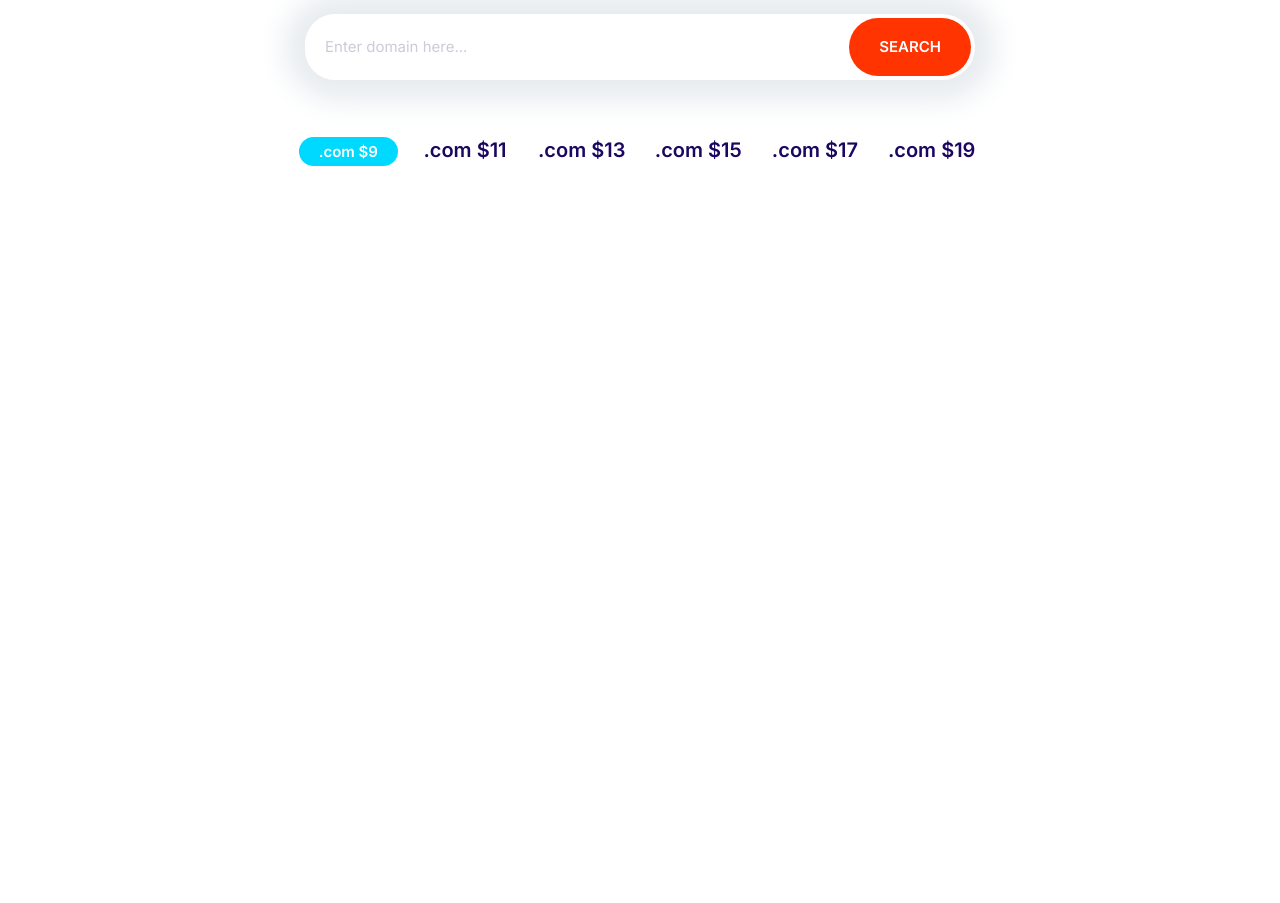
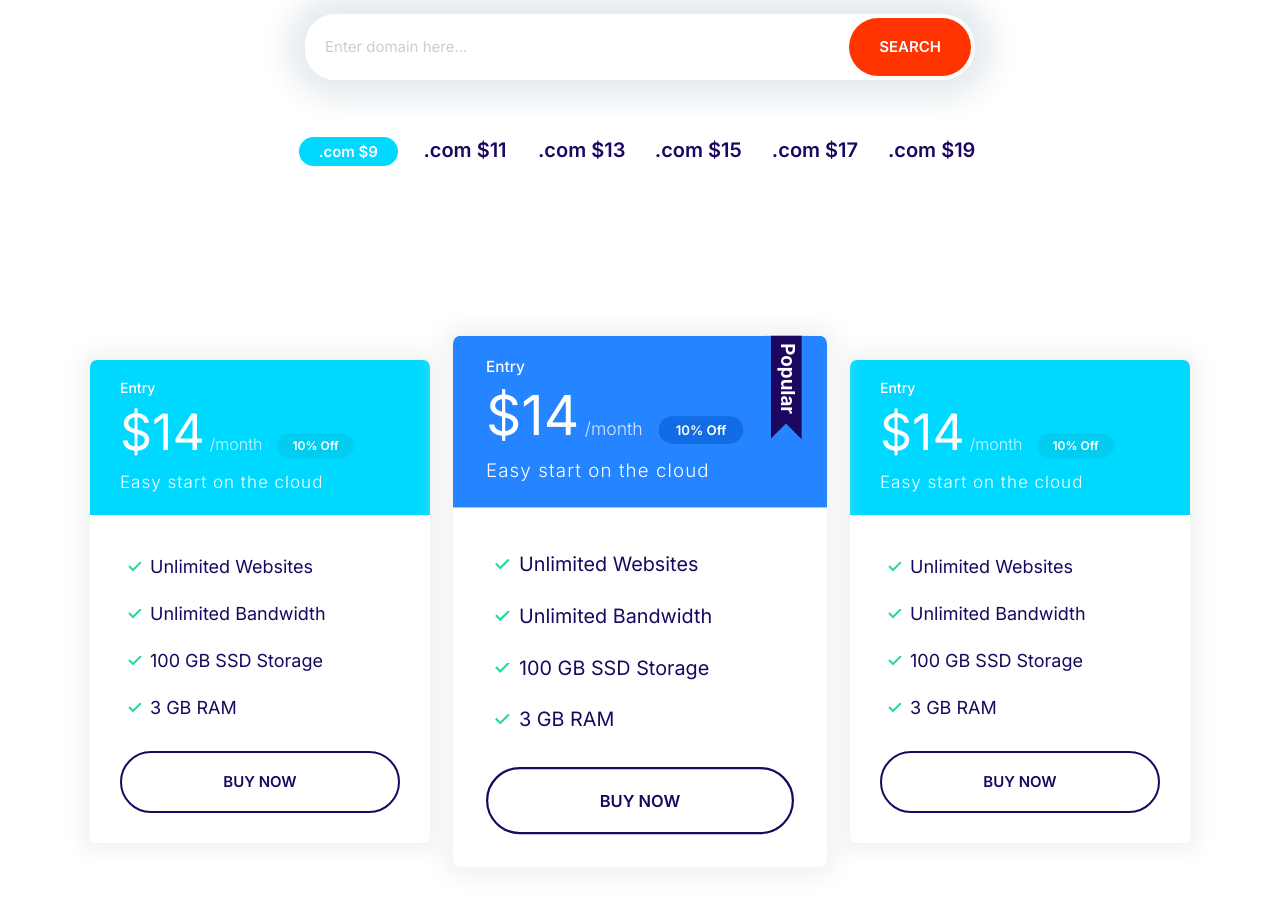
Before and after one commit to mektefaie/EKdev, a plain HTML site: page index.html in a window 1280 px wide. Shown: the part 951-1854 px from the top of the page. Before the commit the page ends 1251 px from the top, so only its background shows below. Drawn offline with Linux system fonts and the light colour scheme.

Commit message:
Add plans block

```diff
--- a/CSS/styles.css
+++ b/CSS/styles.css
@@ -332,11 +332,19 @@ a {
   color: #fff;
 }
 
+.card--primary .badge--primary {
+  background: #126de4;
+}
+
 .card--secondary .badge--secondary {
   background: #02cdf1;
 }
 
 /* Plans */
+.plan {
+  transition: transform 0.2s ease-out;
+}
+
 .plan__name {
   color: #fff;
   margin: 0;
@@ -366,6 +374,10 @@ a {
   margin-bottom: 2rem;
 }
 
+.plan--popular {
+  transform: scale(1.1);
+}
+
 .plan--popular .card__header {
   position: relative;
 }
@@ -377,6 +389,13 @@ a {
   position: absolute;
   top: -6px;
   right: 5%;
+}
+
+.plan:hover {
+  transform: scale(1.05);
+}
+.plan--popular:hover {
+  transform: scale(1.15);
 }
 
 @media screen and (min-width: 1024px) {
@@ -744,3 +763,13 @@ a {
     grid-template-columns: repeat(auto-fit, minmax(10rem, 1fr));
   }
 }
+
+/* Plans Block */
+.block-plans .grid {
+  gap: 8rem 4rem;
+}
+
+.block-plans .card {
+  max-width: 500px;
+  margin: 0 auto;
+}
--- a/index.html
+++ b/index.html
@@ -76,6 +76,81 @@
             </ul>
         </section>
 
+        <!-- Plans Section -->
+        <section class="block container block-plans">
+            <div class="grid grid--1x3">
+                <!-- plan 1 -->
+                <div class="plan">
+                    <div class="card card--secondary">
+                        <header class="card__header">
+                            <h3 class="plan__name">Entry</h3>
+                            <span class="plan__price">$14</span>
+                            <span class="plan__billing-cycle">/month</span>
+                            <span class="badge badge--secondary badge--small">10%
+                                Off</span>
+                            <span class="plan__description">Easy start on the
+                                cloud</span>
+                        </header>
+                        <div class="card__body">
+                            <ul class="list list--tick">
+                                <li class="list__item">Unlimited Websites</li>
+                                <li class="list__item">Unlimited Bandwidth</li>
+                                <li class="list__item">100 GB SSD Storage</li>
+                                <li class="list__item">3 GB RAM</li>
+                            </ul>
+                            <button class="btn btn--outline btn--block">buy now</button>
+                        </div>
+                    </div>
+                </div>
+                <!-- plan 2 -->
+                <div class="plan plan--popular">
+                    <div class="card card--primary">
+                        <header class="card__header">
+                            <h3 class="plan__name">Entry</h3>
+                            <span class="plan__price">$14</span>
+                            <span class="plan__billing-cycle">/month</span>
+                            <span class="badge badge--primary badge--small">10%
+                                Off</span>
+                            <span class="plan__description">Easy start on the
+                                cloud</span>
+                        </header>
+                        <div class="card__body">
+                            <ul class="list list--tick">
+                                <li class="list__item">Unlimited Websites</li>
+                                <li class="list__item">Unlimited Bandwidth</li>
+                                <li class="list__item">100 GB SSD Storage</li>
+                                <li class="list__item">3 GB RAM</li>
+                            </ul>
+                            <button class="btn btn--outline btn--block">buy now</button>
+                        </div>
+                    </div>
+                </div>
+                <!-- plan 3 -->
+                <div class="plan">
+                    <div class="card card--secondary">
+                        <header class="card__header">
+                            <h3 class="plan__name">Entry</h3>
+                            <span class="plan__price">$14</span>
+                            <span class="plan__billing-cycle">/month</span>
+                            <span class="badge badge--secondary badge--small">10%
+                                Off</span>
+                            <span class="plan__description">Easy start on the
+                                cloud</span>
+                        </header>
+                        <div class="card__body">
+                            <ul class="list list--tick">
+                                <li class="list__item">Unlimited Websites</li>
+                                <li class="list__item">Unlimited Bandwidth</li>
+                                <li class="list__item">100 GB SSD Storage</li>
+                                <li class="list__item">3 GB RAM</li>
+                            </ul>
+                            <button class="btn btn--outline btn--block">buy now</button>
+                        </div>
+                    </div>
+                </div>
+            </div>
+        </section>
+
         <script src="js/main.js"></script>
     </body>
 </html>
```
Also changed, not shown: components/plans-block.html (added, +73 -0 lines).
